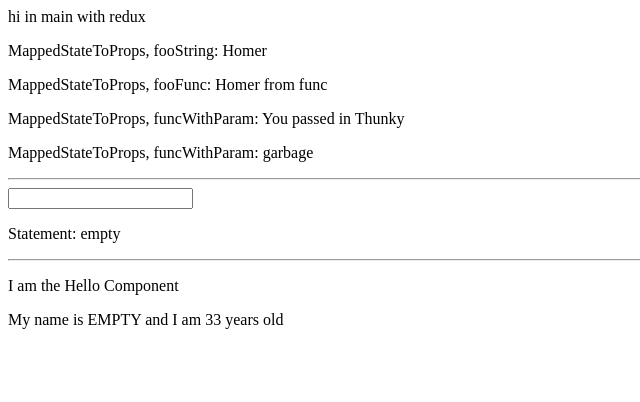
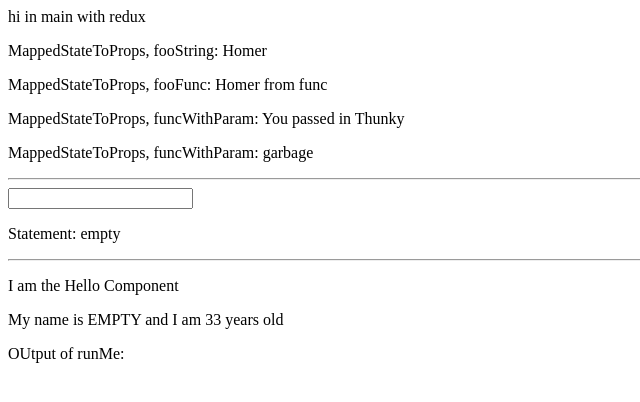
Before and after one commit to AdilKhn/hello-react, a React (Create React App) app: page / in a window 1280 px wide. Shown: the top 402 px of the page, without its empty margins (0-640 px from the left). Built offline with nearby package versions, Linux system fonts and the light colour scheme.

Commit message:
Checkpoint

```diff
--- a/src/actions/greeting.js
+++ b/src/actions/greeting.js
@@ -1,7 +1,12 @@
+function passMe(){
+  console.log('I am passed..');
+  return 'Oh Boy!';
+}
 export const sayHelloAction = name => {
     return {
       type: 'HELLO',
-      payload: name
+      payload: name,
+      runMe: passMe
     }
 
 }
--- a/src/components/Hello.js
+++ b/src/components/Hello.js
@@ -7,6 +7,7 @@ const Hello = (props) => (
     <div>
       <p>I am the Hello Component </p>
       <p>My name is {capIt(props.myName)} and I am {props.age} years old</p>
+      <p> OUtput of runMe: {props.runMeOutput} </p>
     </div>
 )
 
--- a/src/components/MainWithReactReduxTogether.js
+++ b/src/components/MainWithReactReduxTogether.js
@@ -4,6 +4,7 @@ import Hello from './Hello.js';
 import {sayHelloAction} from '../actions/greeting.js';
 
 const mapStateToProps = state => {
+  console.log('MSTP: ', state);
   return {
     fooString: 'Homer',
     fooFunc: function(){
@@ -15,13 +16,15 @@ const mapStateToProps = state => {
       }
       return `You passed in ${param}`;
     },
-    statement: (state && state.statement) || 'empty'
+    statement: (state && state.statement) || 'empty',
+    runMe: state && state.runMe
   }
 }
 
 const mapDispatchToProps = (dispatch, ownProps) => {
   return {
     sayHello: (val) => {
+      console.log('OWN PROPS:', ownProps);
       dispatch(sayHelloAction(val));
     }
   }
@@ -45,7 +48,7 @@ class MainWithReactReduxTogether extends Component{
           <p>Statement: {this.props.statement}</p>
         </div>
         <hr/>
-        <Hello myName={this.props.statement} age={33}/>
+        <Hello myName={this.props.statement} age={33} runMeOutput={this.props.runMe} />
       </div>
     )
   }
--- a/src/index.js
+++ b/src/index.js
@@ -9,7 +9,7 @@ let store = createStore(greeting);
 ReactDOM.render(
   <Provider store={store}>
     <div>
-      <MainWithReactReduxTogether />
+      <MainWithReactReduxTogether foo='homer'/>
     </div>
   </Provider>,
   document.getElementById('root')
```
